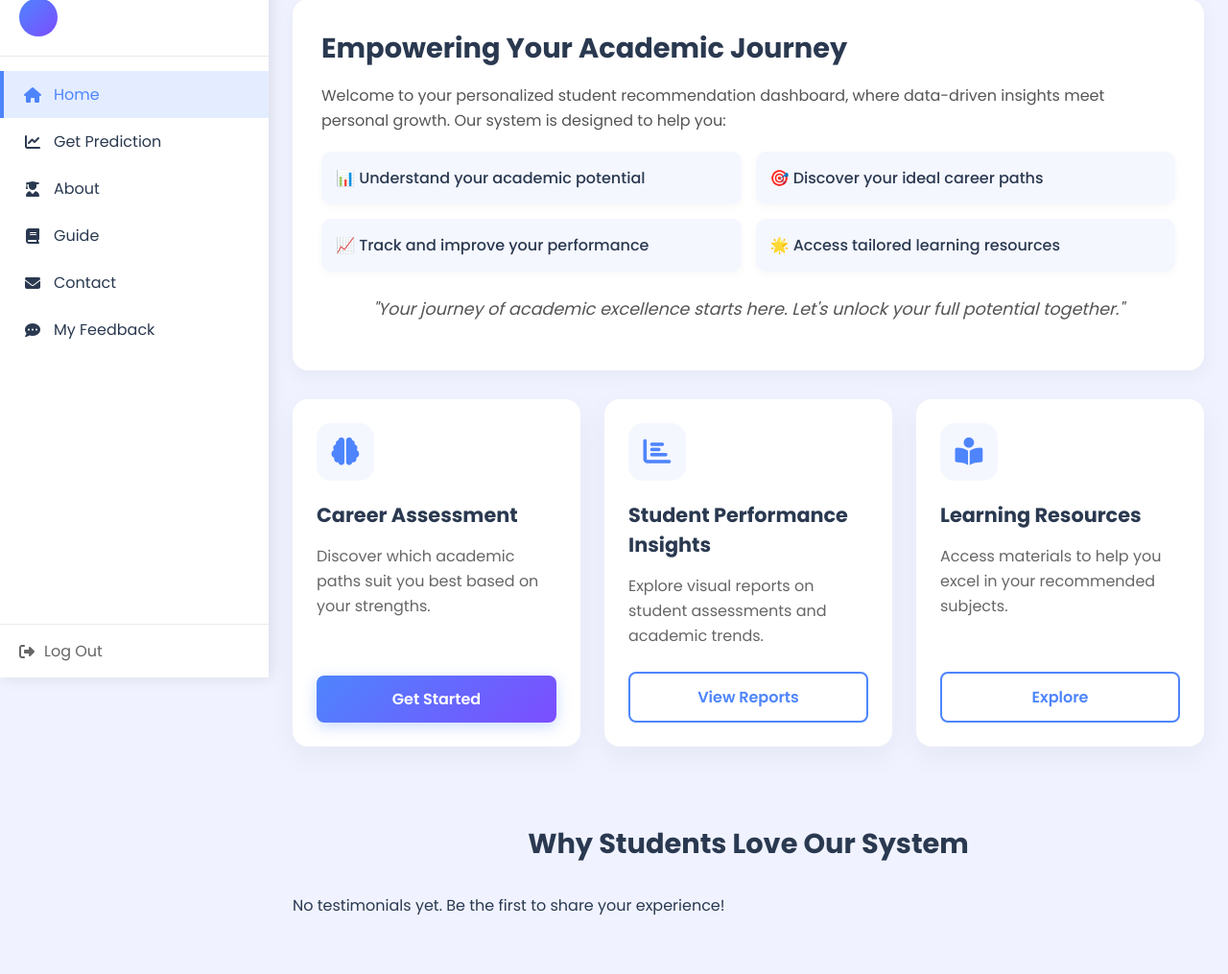
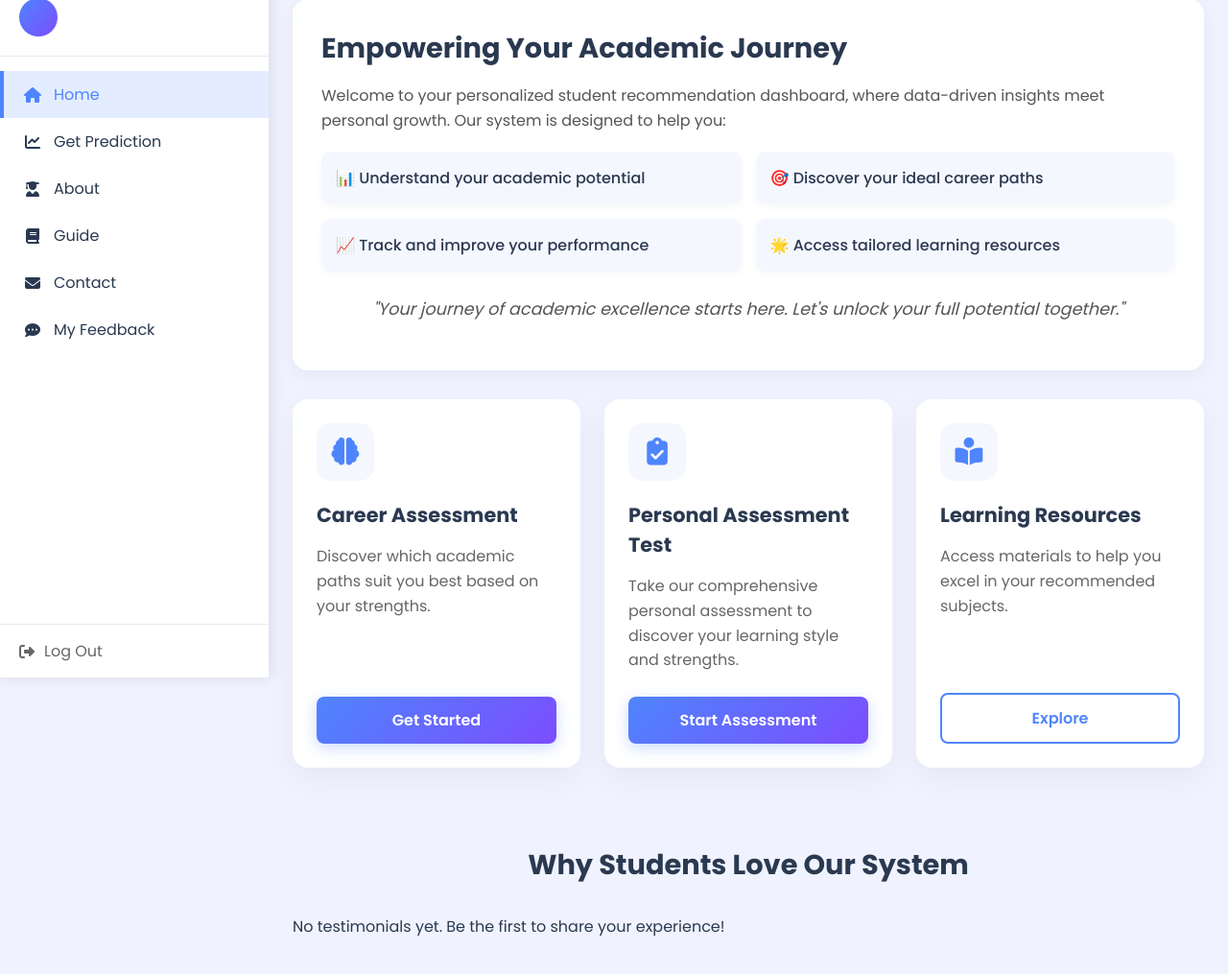
Before and after one commit to Olamieee/Subject-Recommender-System, a Django app: template recommenderApp/templates/home.html in a window 1280 px wide. Shown: the part 94-1109 px from the top of the page at 96% size. Run offline with Django 5.2, Linux system fonts and the light colour scheme; the template is opened without the code that fills it, so the values that code supplies are empty; some libraries are stand-ins or nearby versions.

Commit message:
home dit

```diff
--- a/recommenderApp/templates/home.html
+++ b/recommenderApp/templates/home.html
@@ -70,10 +70,10 @@
             </div>
 
             <div class="dashboard-card">
-                <div class="card-icon"><i class="fas fa-chart-bar"></i></div>
-                <h3>Student Performance Insights</h3>
-                <p>Explore visual reports on student assessments and academic trends.</p>
-                <a href="{% url 'visuals' %}" class="btn btn-secondary">View Reports</a>
+                <div class="card-icon"><i class="fas fa-clipboard-check"></i></div>
+                <h3>Personal Assessment Test</h3>
+                <p>Take our comprehensive personal assessment to discover your learning style and strengths.</p>
+                <a href="https://www.16personalities.com/free-personality-test" class="btn btn-primary" target="_blank">Start Assessment</a>
             </div>
 
             <div class="dashboard-card">
```
